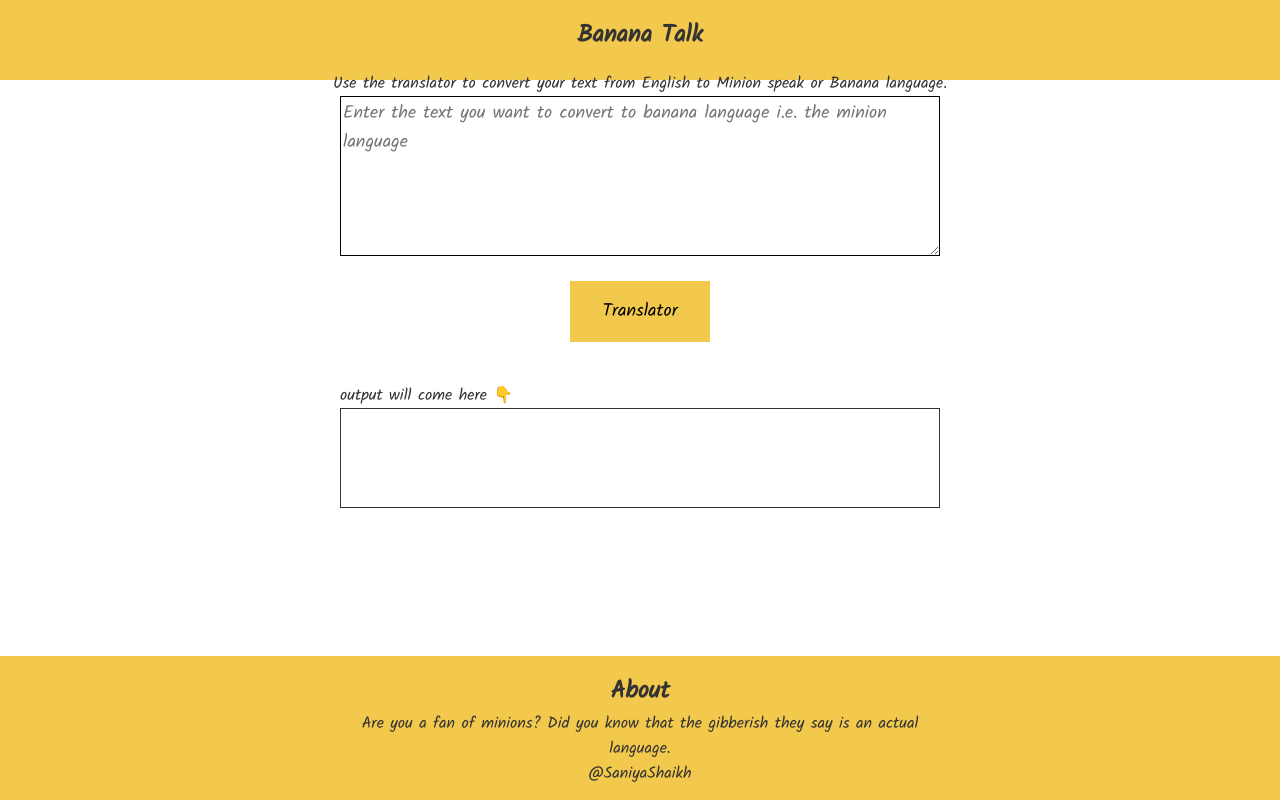
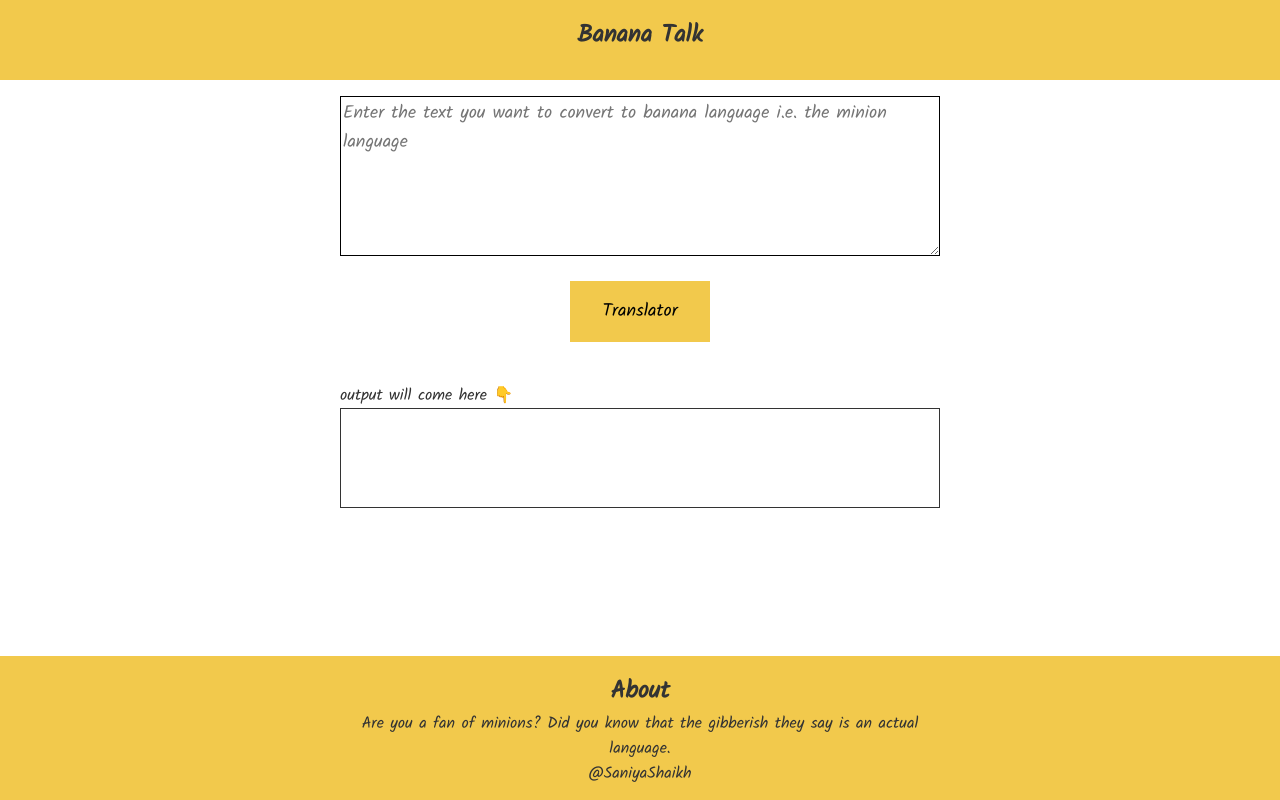
Before and after one commit to sanu29/minion, a plain HTML site: page index.html in a window 1280 px wide. Drawn offline with Linux system fonts and the light colour scheme.

Commit message:
Removed header text

```diff
--- a/index.html
+++ b/index.html
@@ -9,7 +9,7 @@
 
     <body>
       <nav class="nav"><h1 class="main"> Banana Talk</h1>
-         Use the translator to convert your text from English to Minion speak or Banana language.</nav>
+       </nav>
       <div class="main">
         <textarea class="textarea" id="input" placeholder="Enter the text you want to convert to banana language i.e. the minion language"></textarea>
         <br>
```
